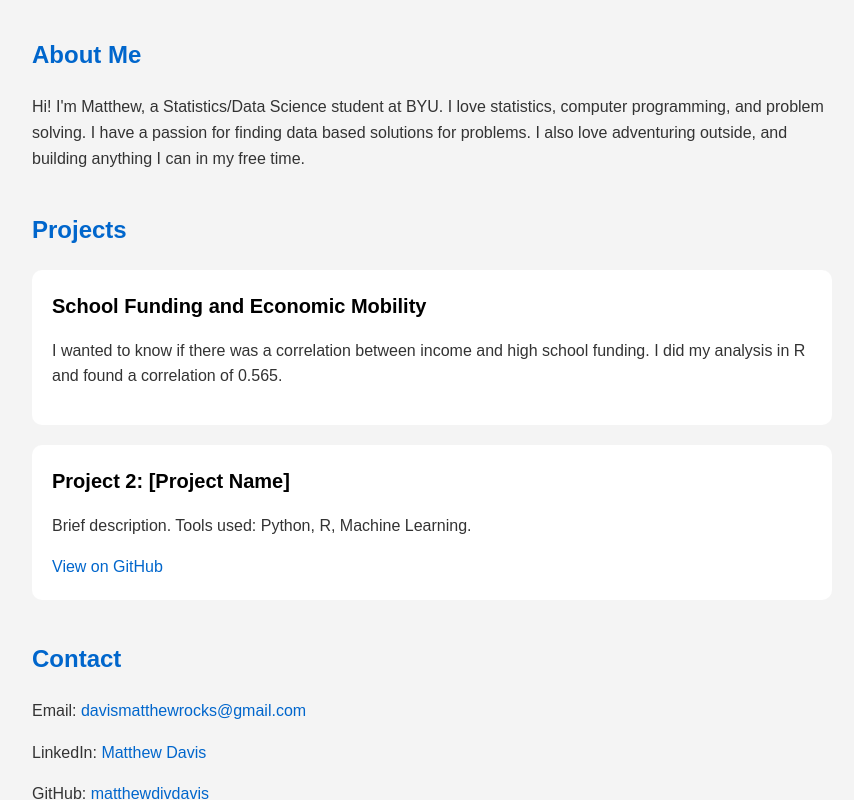
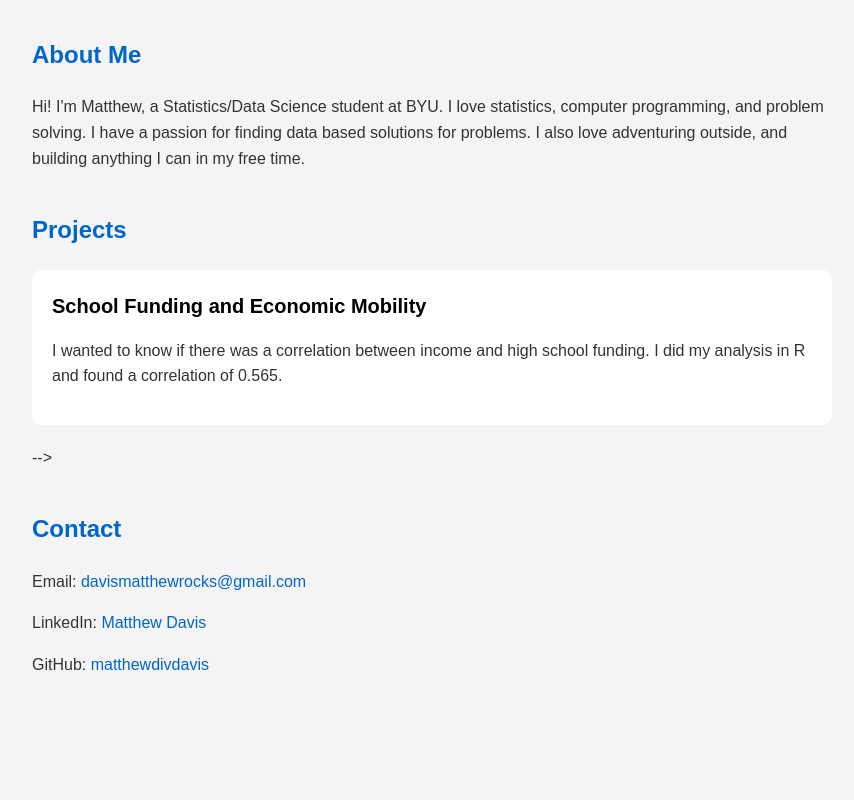
Before and after one commit to matthewdivdavis/matthewdivdavis.github.io, a plain HTML site: page index.html in a window 1280 px wide. Shown: the part 457-1257 px from the top of the page, without its empty margins (208-1062 px from the left). After the commit the page ends 1174 px from the top, so only its background shows below. Drawn offline with Linux system fonts and the light colour scheme.

Commit message:
Update index.html

```diff
--- a/index.html
+++ b/index.html
@@ -39,13 +39,13 @@
                 <p>I wanted to know if there was a correlation between income and high school funding. I did my analysis in R and found a correlation of 0.565.  </p>
                 <!-- <a href="[GitHub Link]">View on GitHub</a> -->
             </li>
-            <li>
-                <div class="project-link">
-                    <a href="project2.html">Project 2: [Project Name]</a>
-                </div>
-                <p>Brief description. Tools used: Python, R, Machine Learning.</p>
-                <a href="[GitHub Link]">View on GitHub</a>
-            </li>
+            <!-- <li>
+                <!-- <div class="project-link"> -->
+                    <!-- <a href="project2.html">Project 2: [Project Name]</a> -->
+                <!-- </div> -->
+                <!-- <p>Brief description. Tools used: Python, R, Machine Learning.</p> -->
+                <!-- <a href="[GitHub Link]">View on GitHub</a> -->
+            </li> -->
         </ul>
     </section>
 
```
